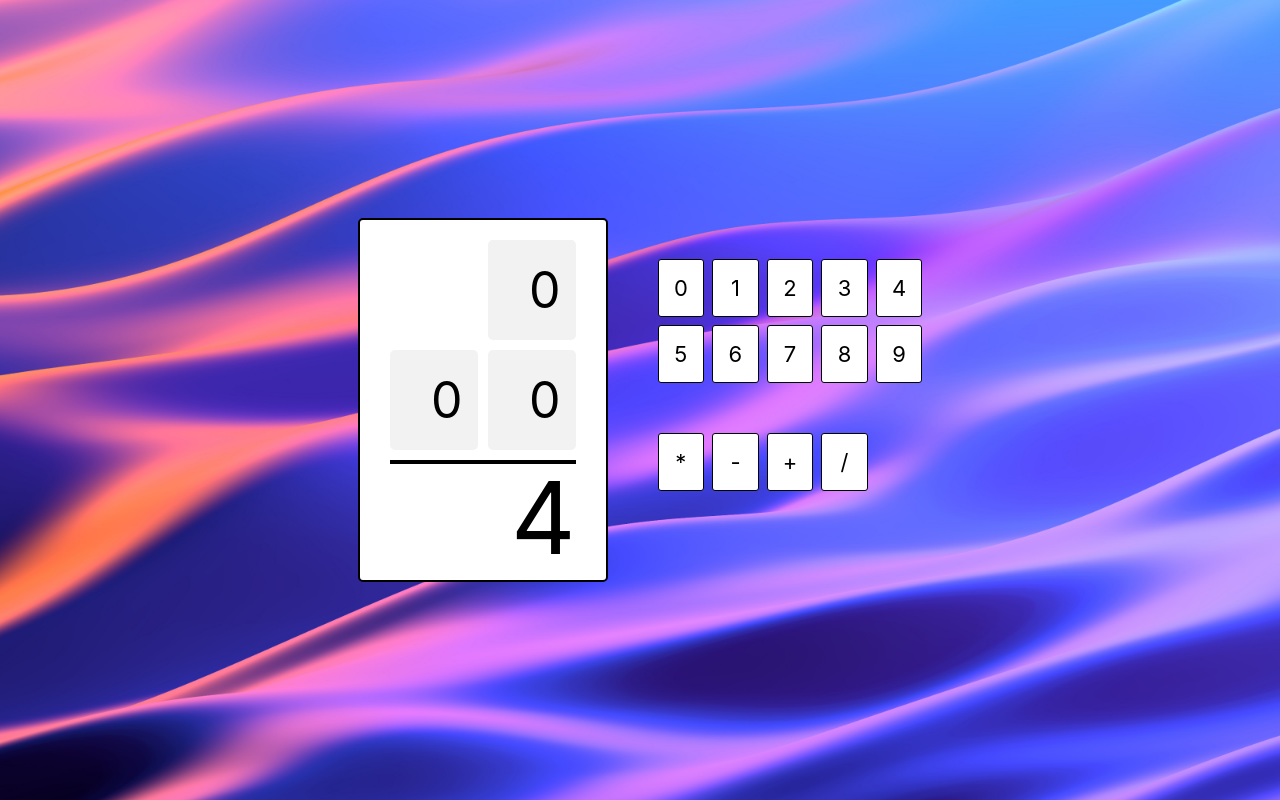
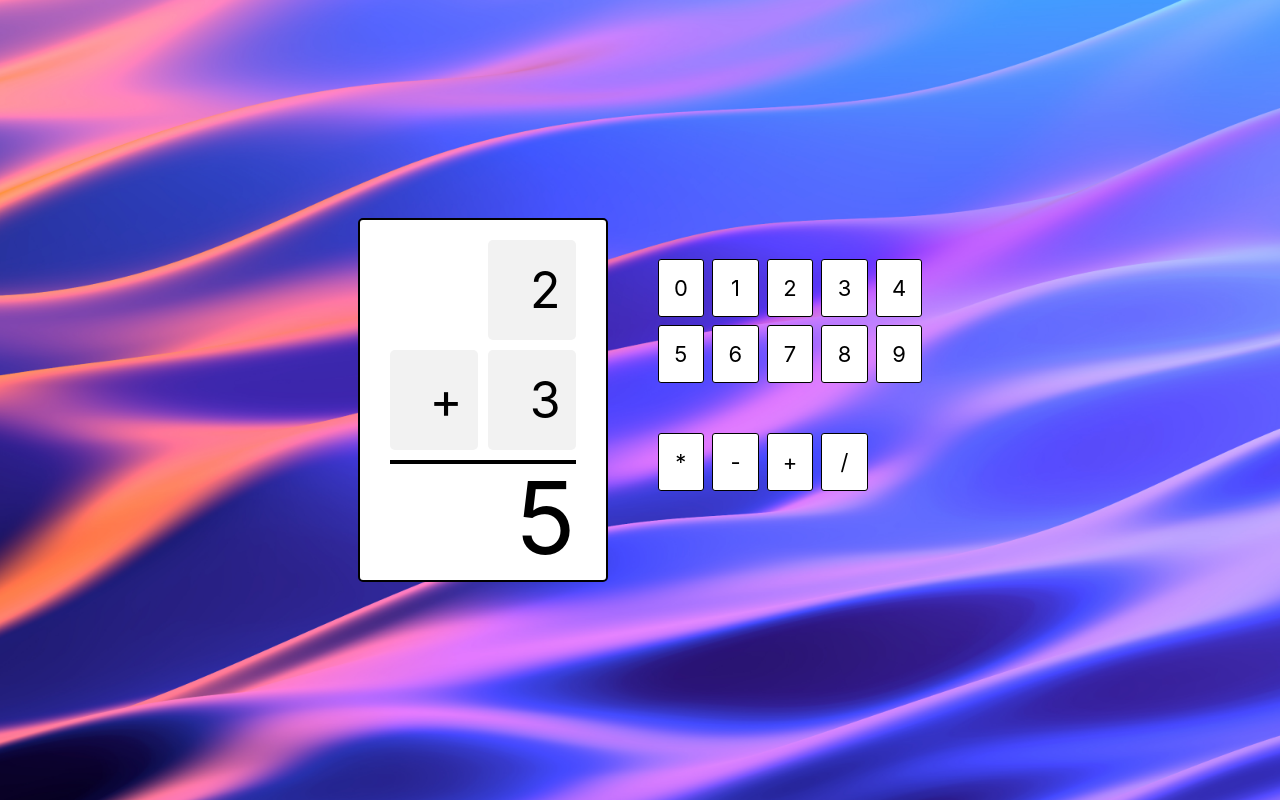
Before and after one commit to mariata06/react-calculator, a React (Create React App) app: page / in a window 1280 px wide. Built offline with nearby package versions, Linux system fonts and the light colour scheme.

Commit message:
Add states, stores values and highlights spots

```diff
--- a/src/App.js
+++ b/src/App.js
@@ -39,12 +39,13 @@ function Operator({ text }) {
 }
 
 //Spot Component
-function Spot({ type }) {
+function Spot({ type, text, spot, dropHandler }) {
   const [{ canDrop, isOver }, dropRef] = useDrop({
     accept: type,
     drop: (item) => {
-      console.log(item);
-      console.log(type);
+      dropHandler(spot, item);
+      // console.log(item);
+      // console.log(type);
     },
     collect: (monitor) => ({
       isOver: !!monitor.isOver(),
@@ -57,21 +58,32 @@ function Spot({ type }) {
   if (isOver) backgroundColor = '#ecd1f0';
 
   return (
-    <div className='spot' ref={dropRef} style={{ backgroundColor }}>0</div>
+    <div className='spot' ref={dropRef} style={{ backgroundColor }}>{text}</div>
   )
 }
 
 function App() {
+  const [number1, setNumber1] = useState(2);
+  const [number2, setNumber2] = useState(3);
+  const [operator, setOperator] = useState('+');
+
+  function dropHandler(spot, item) {
+    console.log(item.text);
+    if (spot === 'number1') setNumber1(item.text);
+    if (spot === 'number2') setNumber2(item.text);
+    if (spot === 'operator') setOperator(item.text);
+    console.log(eval(`${number1}${operator}${number2}`));
+  }
+
   return (
-
     <DndProvider backend={HTML5Backend}>
 
       <div className="App">
         <div className='calculator-display'>
-          <Spot type='number'>1</Spot>
-          <Spot type='number'>3</Spot>
-          <Spot type='operator'>+</Spot>
-          <div className='total'>4</div>
+          <Spot type='number' text={number1} spot='number1' dropHandler={dropHandler} />
+          <Spot type='number' text={number2} spot='number2' dropHandler={dropHandler} />
+          <Spot type='operator' text={operator} spot='operator' dropHandler={dropHandler} />
+          <div className='total'>{eval(`${number1}${operator}${number2}`)}</div>
         </div>
 
         <div className='calculator-buttons'>
```
